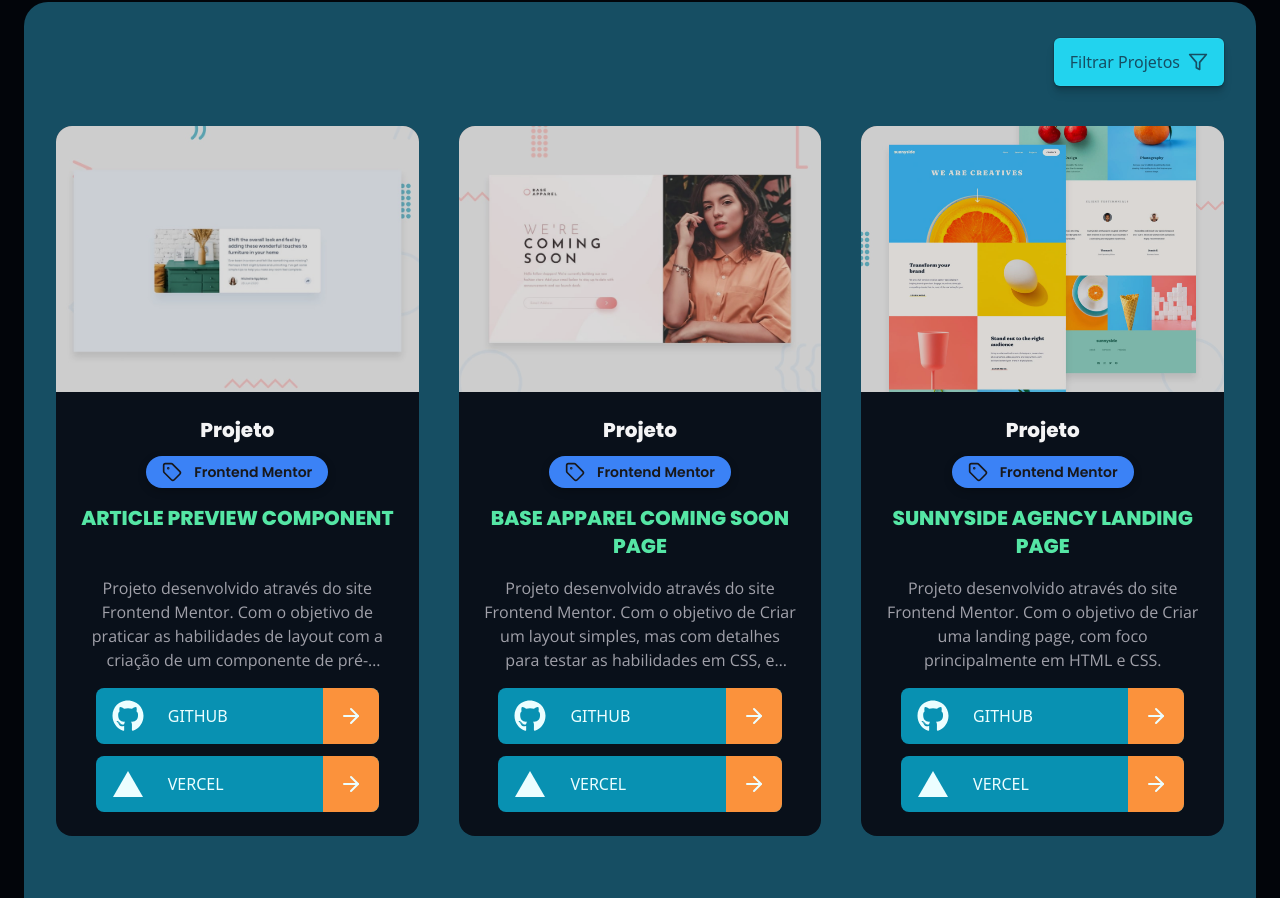
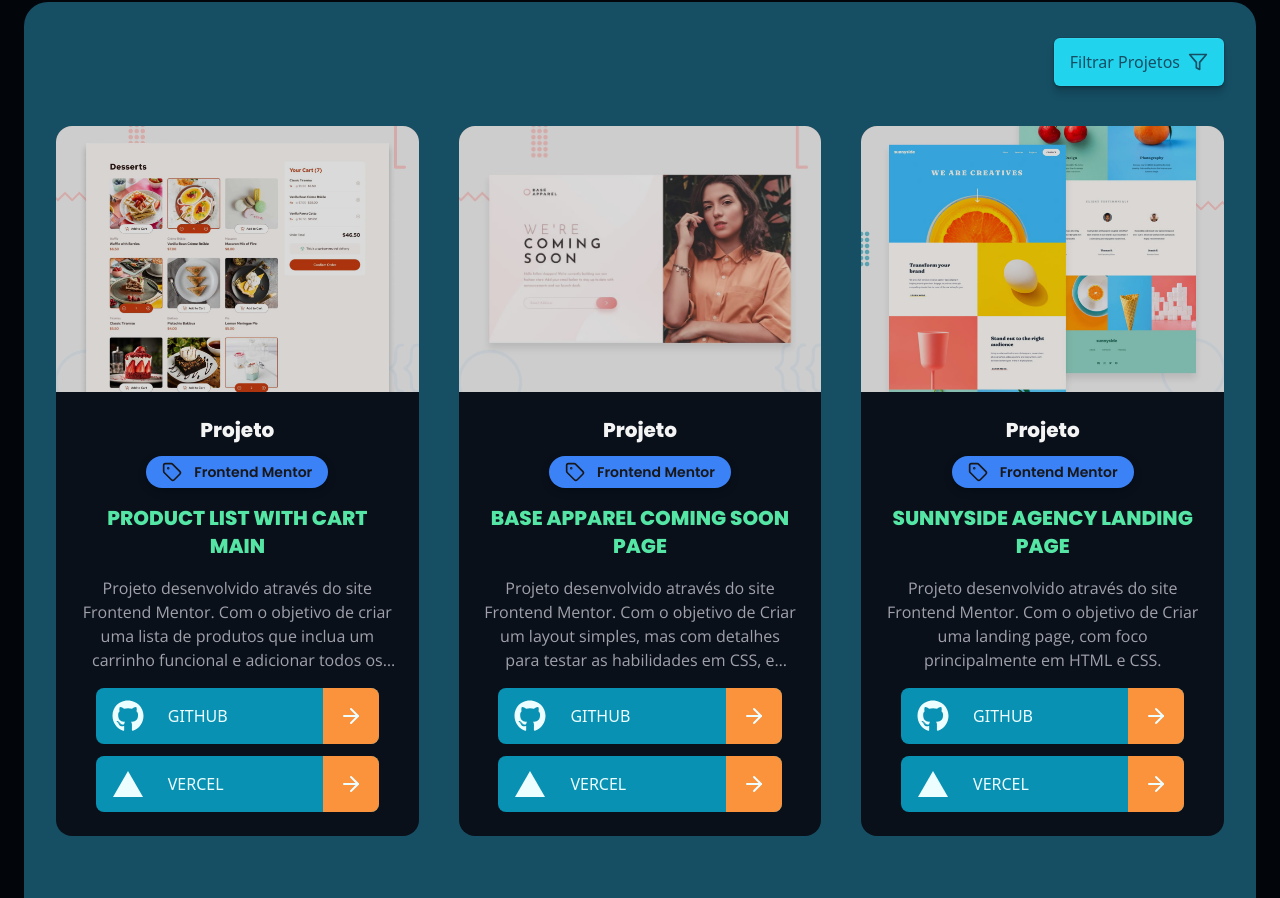
Before and after one commit to Luca-Sousa/my-portfolio, a React (Vite) app: page / in a window 1280 px wide. Shown: the part 1078-1976 px from the top of the page. Built offline with nearby package versions, Linux system fonts and the light colour scheme.

Commit message:
Update Project Data

```diff
--- a/src/components/ProjectsData.ts
+++ b/src/components/ProjectsData.ts
@@ -1,23 +1,24 @@
-import projectImage1 from "/src/assets/images/imgs_projects/Project-Article-Preview-Component-Master-Desktop-Preview.jpg";
-import projectImage2 from "/src/assets/images/imgs_projects/Project-Base-Apparel-Coming-Soon-Master-Desktop-Preview.jpg";
-import projectImage3 from "/src/assets/images/imgs_projects/Project-Sunnyside-Agency-Landing-Page-Main-Desktop-Preview.jpg";
-import projectImage4 from "/src/assets/images/imgs_projects/Project-Intro-Section-With-Dropdown-Navigation-Main-Desktop-Preview.jpg";
-import projectImage5 from "/src/assets/images/imgs_projects/Project-Intro-Component-With-Signup-Form-Master-Preview.jpg";
+import projectArticlePreviewComponent from "/src/assets/images/imgs_projects/Project-Article-Preview-Component-Master-Desktop-Preview.jpg";
+import projectBaseApparel from "/src/assets/images/imgs_projects/Project-Base-Apparel-Coming-Soon-Master-Desktop-Preview.jpg";
+import projectSunnysideAgency from "/src/assets/images/imgs_projects/Project-Sunnyside-Agency-Landing-Page-Main-Desktop-Preview.jpg";
+import projectIntroSectionDropdown from "/src/assets/images/imgs_projects/Project-Intro-Section-With-Dropdown-Navigation-Main-Desktop-Preview.jpg";
+import projectIntroComponent from "/src/assets/images/imgs_projects/Project-Intro-Component-With-Signup-Form-Master-Preview.jpg";
+import projectProductList from "../assets/images/imgs_projects/Project-Product-List-With-Cart-Main.jpg"
 
 const ProjectsData = [
   {
-    image: projectImage1,
+    image: projectProductList,
     linkGithub:
-      "https://github.com/Luca-Sousa/Project-Article-Preview-Component-Master",
-    linkVercel: "https://project-article-preview-component-master.vercel.app/",
-    title: "Article Preview Component",
+      "https://github.com/Luca-Sousa/Project-Product-List-With-Cart-Main",
+    linkVercel: "https://project-product-list-with-cart-main.vercel.app/",
+    title: "Product List With Cart Main",
     description:
-      "Projeto desenvolvido através do site Frontend Mentor. Com o objetivo de praticar as habilidades de layout com a criação de um componente de pré-visualização de artigo.",
+      "Projeto desenvolvido através do site Frontend Mentor. Com o objetivo de criar uma lista de produtos que inclua um carrinho funcional e adicionar todos os dados de cada produto.",
     tagProj: "Frontend Mentor",
     tagLink: "https://www.frontendmentor.io",
   },
   {
-    image: projectImage2,
+    image: projectBaseApparel,
     linkGithub:
       "https://github.com/Luca-Sousa/Project-Base-Apparel-Coming-Soon-Master",
     linkVercel: "https://project-base-apparel-coming-soon-master.vercel.app/",
@@ -28,7 +29,7 @@ const ProjectsData = [
     tagLink: "https://www.frontendmentor.io",
   },
   {
-    image: projectImage3,
+    image: projectSunnysideAgency,
     linkGithub:
       "https://github.com/Luca-Sousa/Project-Sunnyside-Agency-Landing-Page-Main",
     linkVercel:
@@ -40,7 +41,7 @@ const ProjectsData = [
     tagLink: "https://www.frontendmentor.io",
   },
   {
-    image: projectImage4,
+    image: projectIntroSectionDropdown,
     linkGithub:
       "https://github.com/Luca-Sousa/Project-Intro-Section-With-Dropdown-Navigation-Main",
     linkVercel:
@@ -52,7 +53,7 @@ const ProjectsData = [
     tagLink: "https://www.frontendmentor.io",
   },
   {
-    image: projectImage5,
+    image: projectIntroComponent,
     linkGithub:
       "https://github.com/Luca-Sousa/Project-Intro-Component-With-Signup-Form-Master",
     linkVercel:
@@ -63,6 +64,17 @@ const ProjectsData = [
     tagProj: "Frontend Mentor",
     tagLink: "https://www.frontendmentor.io",
   },
+  {
+    image: projectArticlePreviewComponent,
+    linkGithub:
+      "https://github.com/Luca-Sousa/Project-Article-Preview-Component-Master",
+    linkVercel: "https://project-article-preview-component-master.vercel.app/",
+    title: "Article Preview Component",
+    description:
+      "Projeto desenvolvido através do site Frontend Mentor. Com o objetivo de praticar as habilidades de layout com a criação de um componente de pré-visualização de artigo.",
+    tagProj: "Frontend Mentor",
+    tagLink: "https://www.frontendmentor.io",
+  },
 ];
 
 export default ProjectsData;
```
Also changed, not shown: src/assets/images/imgs_projects/Project-Product-List-With-Cart-Main.jpg (added).
